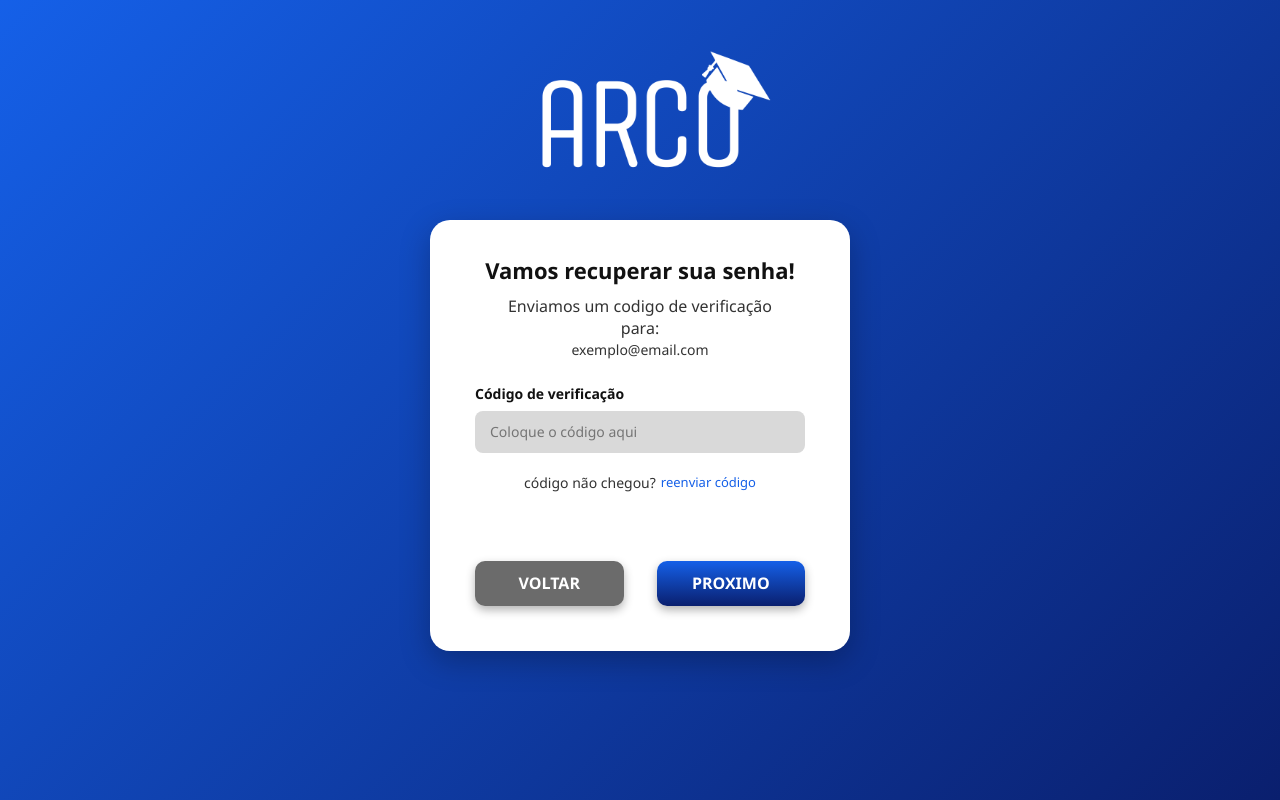
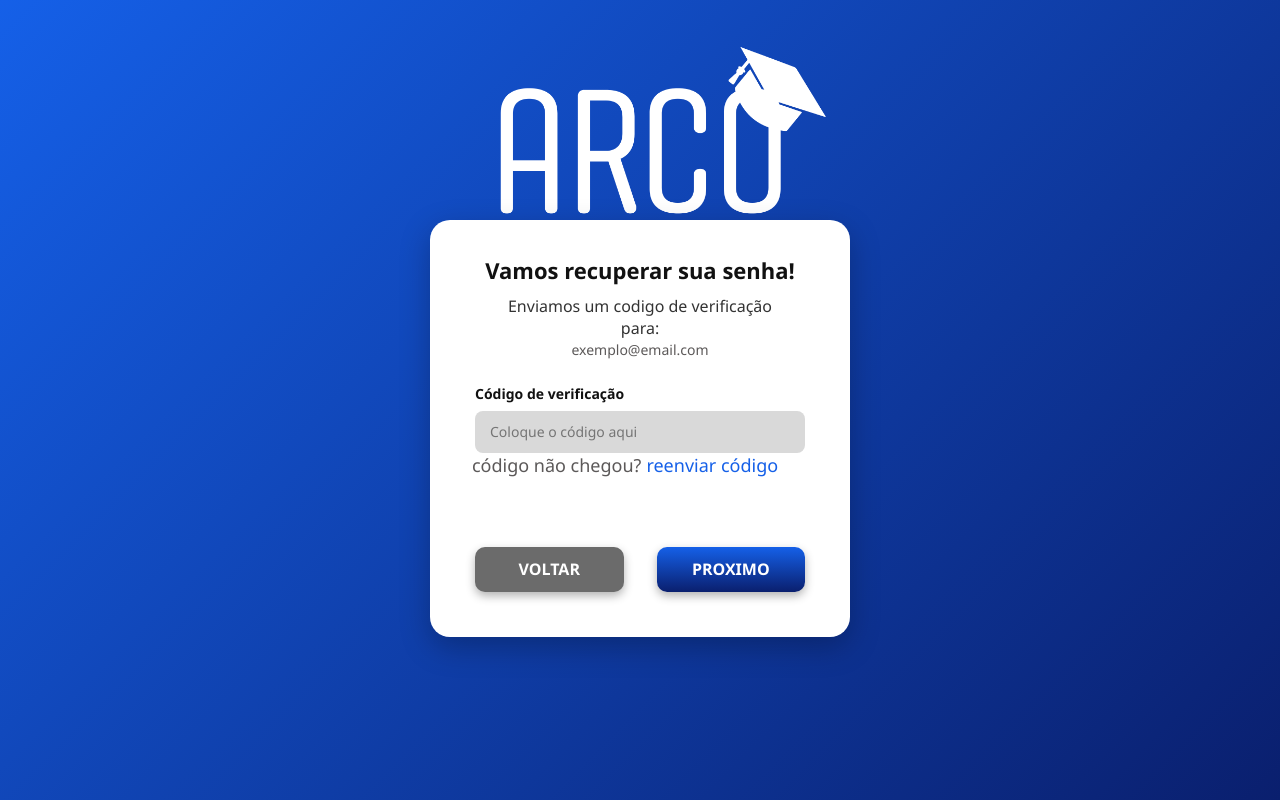
Before and after one commit to ARCO1234/Projeto_ARCO, a Python web app: template App/templates/VERIFICAÇÃO.html in a window 1280 px wide. Run offline with Jinja, Linux system fonts and the light colour scheme; the template is opened without the code that fills it, so the values that code supplies are empty.

Commit message:
alteração no css de verificação

```diff
--- a/App/static/css/novoverificacao.css
+++ b/App/static/css/novoverificacao.css
@@ -30,8 +30,9 @@ body {
 
 .divilogo .logo {
     width: 100%;
-    max-width: 350px;
+    max-width: 500px;
     height: auto;
+    transform: translateY(30px);
 }
 
 .divimeio {
@@ -41,14 +42,14 @@ body {
 }
 
 .caixabranca {
-     width: 420px;
+    width: 420px;
     background-color: #ffffff;
     border-radius: 20px;
     padding: 35px 45px 45px;
     display: flex;
     flex-direction: column;
-    align-items: center;
     box-shadow: 0 10px 30px rgba(0, 0, 0, 0.25);
+    justify-content: center;
 }
 
 .caixabranca h1 {
@@ -70,7 +71,7 @@ body {
 .caixabranca p {
     text-align: center;
     font-size: 14px;
-    color: #333;
+    color: #5c5959;
     margin-bottom: 5px;
 }
 
@@ -106,11 +107,13 @@ body {
 }
 
 .esqueci {
-    font-size: 13px;
+    margin-top: -20px;
+    font-size: 18px;
     color: #1560e8;
     text-decoration: none;
     cursor: pointer;
     margin-bottom: 40px;
+    transform: translate(-15px, 0px);
 }
 
 .esqueci:hover {
@@ -169,5 +172,8 @@ body {
 }
 
 .linha-reenvio p {
+    margin-top: -20px;
+    font-size: 18px;
+    transform: translate(-15px, 0px);
     margin-bottom: 0;
 }
```
